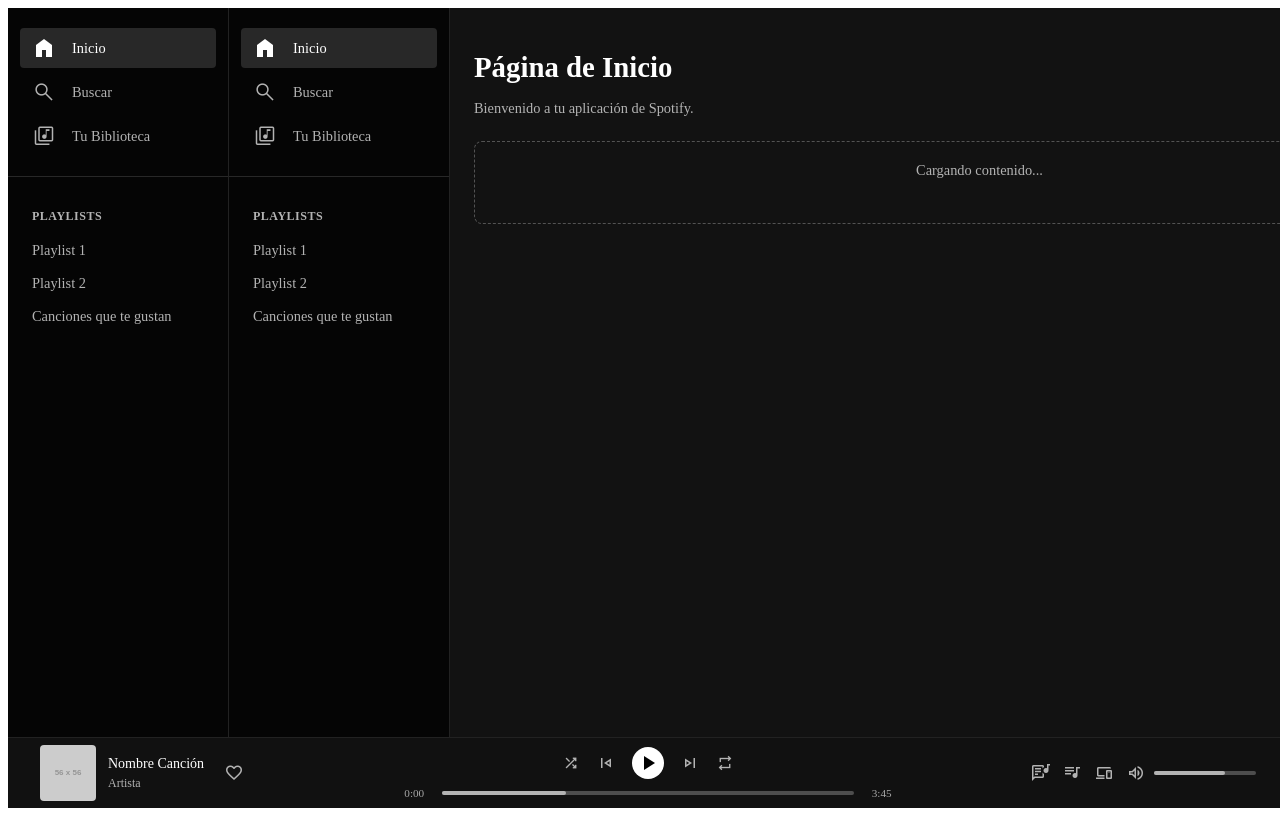
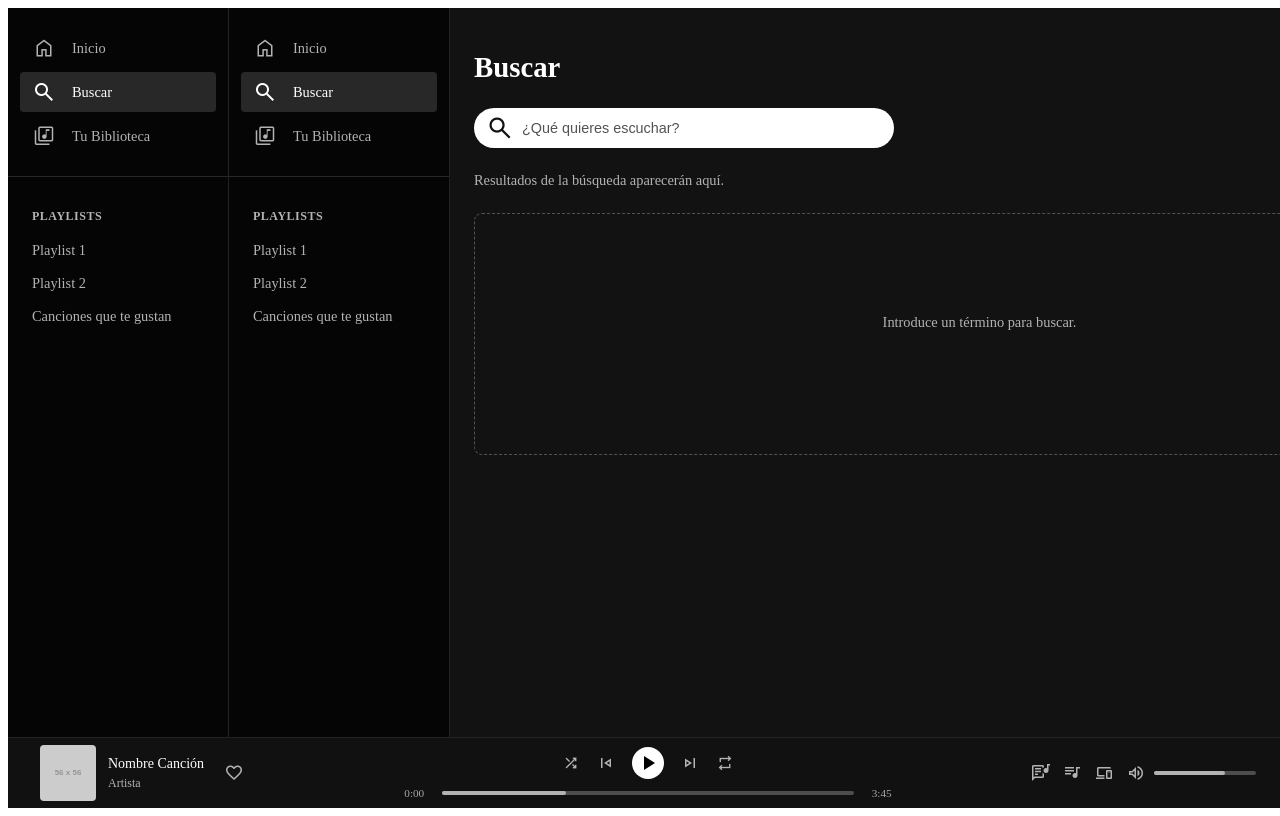
Before and after one commit to jacalvoag/Spotify_API, an Angular app: page /search in a window 1280 px wide. Before the commit this address led to /. Built offline with nearby package versions, Linux system fonts and the light colour scheme.

Commit message:
Se crea el componente de library y se actualiza routes

```diff
--- /dev/null
+++ b/src/app/features/library/library.css
@@ -0,0 +1,33 @@
+:host {
+    display: block;
+    }
+
+    .library-container {
+    padding: 24px;
+    color: #b3b3b3;
+    }
+
+    .library-container h1 {
+    font-size: 1.8rem;
+    font-weight: 700;
+    margin-bottom: 16px;
+    color: #ffffff;
+    }
+
+    .library-container p {
+    font-size: 0.9rem;
+    color: #b3b3b3;
+    margin-top: 0;
+    margin-bottom: 24px;
+    }
+
+    .content-placeholder {
+    border: 1px dashed #535353;
+    padding: 20px;
+    text-align: center;
+    border-radius: 8px;
+    min-height: 200px;
+    display: flex;
+    align-items: center;
+    justify-content: center;
+}
--- /dev/null
+++ b/src/app/features/library/library.html
@@ -0,0 +1,7 @@
+<div class="library-container">
+    <h1>Tu Biblioteca</h1>
+    <p>Playlists, artistas y álbumes guardados.</p>
+    <div class="content-placeholder">
+        <p>Contenido de tu biblioteca aparecerá aquí.</p>
+    </div>
+</div>
--- /dev/null
+++ b/src/app/features/library/library.ts
@@ -0,0 +1,11 @@
+import { ChangeDetectionStrategy, Component } from '@angular/core';
+
+@Component({
+  selector: 'app-library',
+  standalone: true,
+  imports: [],
+  templateUrl: './library.html',
+  styleUrl: './library.css',
+  changeDetection: ChangeDetectionStrategy.OnPush,
+})
+export class Library {}
--- a/src/app/features/search/search.css
+++ b/src/app/features/search/search.css
@@ -1,19 +1,64 @@
-.search-container {
-    padding: 1rem;
-    color: #ccc;
+:host {
+    display: block;
+    }
+
+    .search-container {
+    padding: 24px;
+    color: #b3b3b3;
     }
 
     .search-container h1 {
-    font-size: 1.5rem;
-    font-weight: 600;
-    margin-bottom: 0.5rem;
-    color: #ddd;
-    border-bottom: 1px solid #333;
-    padding-bottom: 0.5rem;
+    font-size: 1.8rem;
+    font-weight: 700;
+    margin-bottom: 24px;
+    color: #ffffff;
+    }
+
+    .search-bar-container {
+    position: relative;
+    margin-bottom: 24px;
+    }
+
+    .search-icon {
+    position: absolute;
+    left: 12px;
+    top: 50%;
+    transform: translateY(-50%);
+    color: #121212;
+    font-size: 28px;
+    }
+
+    .search-input {
+    width: 100%;
+    max-width: 360px;
+    padding: 12px 12px 12px 48px;
+    border-radius: 500px;
+    border: none;
+    background-color: #ffffff;
+    color: #121212;
+    font-size: 0.9rem;
+    font-weight: 400;
+    outline: none;
+    }
+
+    .search-input::placeholder {
+    color: #535353;
     }
 
     .search-container p {
     font-size: 0.9rem;
-    color: #aaa;
+    color: #b3b3b3;
     margin-top: 0;
+    margin-bottom: 24px;
+    }
+
+    .results-placeholder {
+    border: 1px dashed #535353;
+    padding: 20px;
+    text-align: center;
+    border-radius: 8px;
+    min-height: 200px;
+    display: flex;
+    align-items: center;
+    justify-content: center;
 }
--- a/src/app/features/search/search.html
+++ b/src/app/features/search/search.html
@@ -1 +1,11 @@
-<p>search works!</p>
+<div class="search-container">
+    <h1>Buscar</h1>
+    <div class="search-bar-container">
+    <span class="material-symbols-outlined search-icon">search</span>
+    <input type="text" placeholder="¿Qué quieres escuchar?" class="search-input">
+    </div>
+    <p>Resultados de la búsqueda aparecerán aquí.</p>
+    <div class="results-placeholder">
+    <p>Introduce un término para buscar.</p>
+    </div>
+</div>
```
Also changed, not shown: src/app/app.routes.ts (+7 -5 lines).
